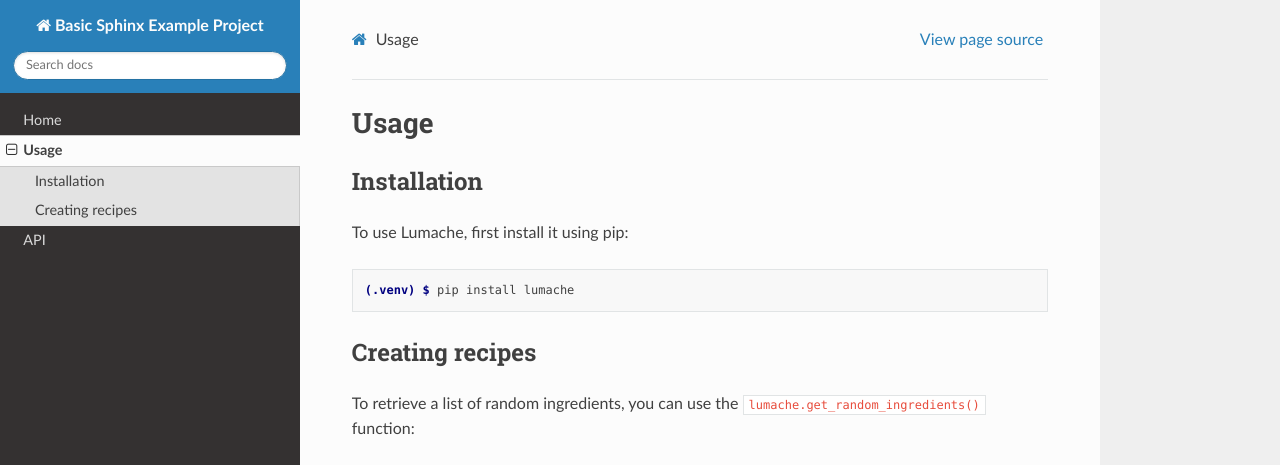
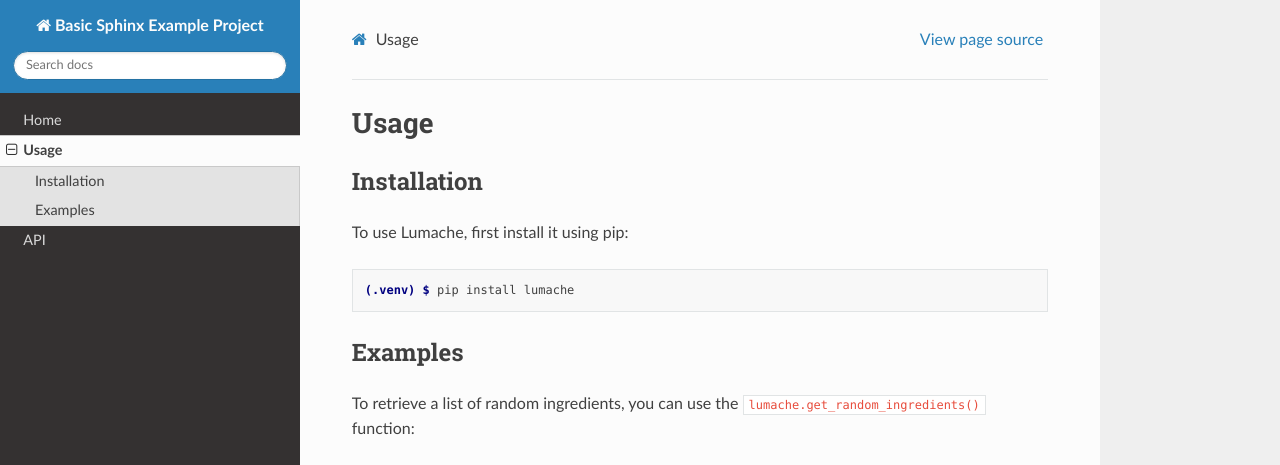
Before and after one commit to league-of-legends-replay-extractor/pyLoL, a Sphinx documentation site: the page built from docs/usage.rst, in a window 1280 px wide and 1100 px high. Shown: the top 465 px of the window. Built offline with Sphinx 7.4.7 and the Read the Docs theme 2.0.0, drawn with Linux system fonts in a browser that asks for light colours; grey boxes are pictures that could not be loaded.

Commit message:
Update usage.rst

```diff
--- a/docs/usage.rst
+++ b/docs/usage.rst
@@ -12,7 +12,7 @@ To use Lumache, first install it using pip:
 
    (.venv) $ pip install lumache
 
-Creating recipes
+Examples
 ----------------
 
 To retrieve a list of random ingredients,
```
